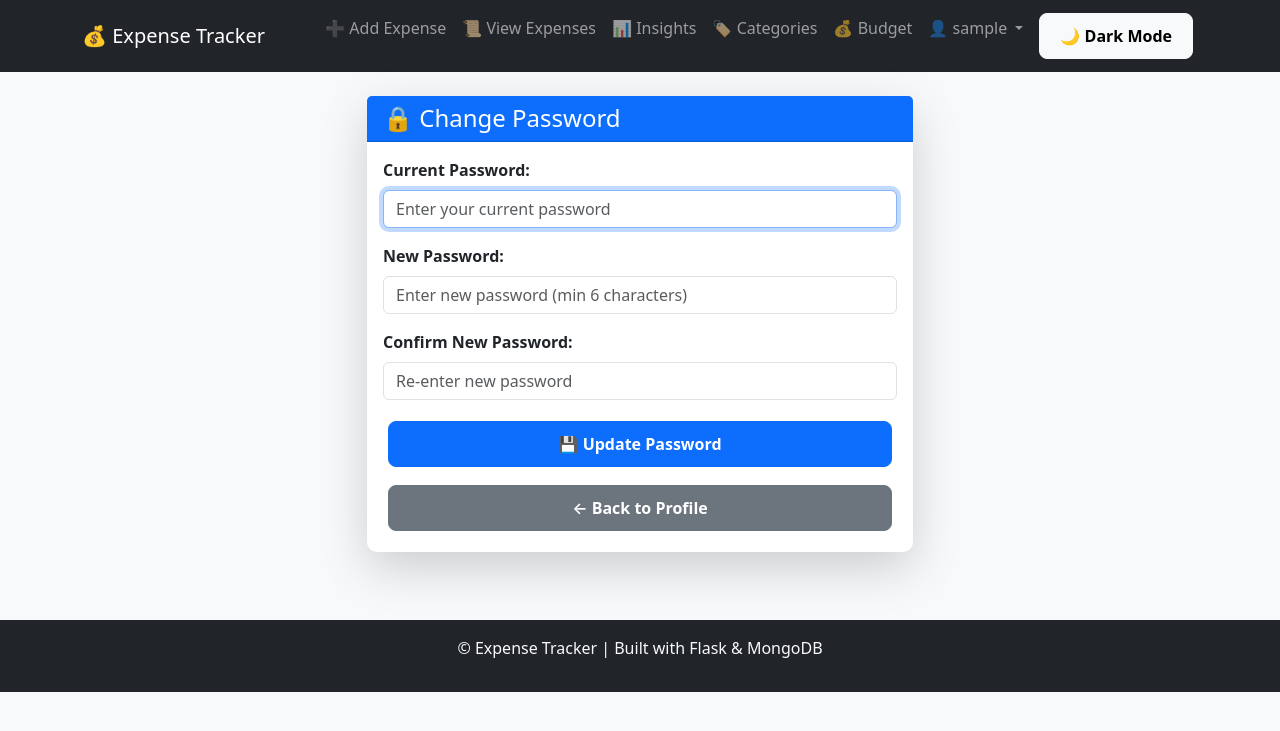
After one commit to vidhitawde98-cyber/expenses-tracker-with-ai-suggestions, a Flask app: page /change-password in a window 1280 px wide. The commit adds this page. Shown: the top 731 px of the page. Run offline with Flask 3, Linux system fonts and the light colour scheme; the visitor is signed in with stand-in values (Sample User, id 1).

Commit message:
Change password

```diff
--- a/app.py
+++ b/app.py
@@ -209,6 +209,52 @@ def profile():
                          total_amount=int(total_amount),
                          total_categories=total_categories,
                          user_data=user_data)
+
+@app.route('/change-password', methods=['GET', 'POST'])
+@login_required
+def change_password():
+    """Change user password"""
+    if request.method == 'POST':
+        old_password = request.form.get('old_password', '')
+        new_password = request.form.get('new_password', '')
+        confirm_password = request.form.get('confirm_password', '')
+
+        # Get user data
+        user_data = users_collection.find_one({'_id': ObjectId(current_user.id)})
+
+        ## Verify old password
+        if not check_password_hash(user_data['password'], old_password):
+           flash('❌ Current password is incorrect!', 'danger')
+           return redirect(url_for('change_password'))
+
+        # Check if new password is same as old password
+        if old_password == new_password:
+           flash('❌ New password must be different from current password!', 'warning')
+           return redirect(url_for('change_password'))
+
+        # Validate new password
+        if len(new_password) < 6:
+            flash('❌ New password must be at least 6 characters!', 'danger')
+            return redirect(url_for('change_password'))
+
+        if new_password != confirm_password:
+            flash('❌ New passwords do not match!', 'danger')
+            return redirect(url_for('change_password'))
+
+        # Update password
+        hashed_password = generate_password_hash(new_password, method='pbkdf2:sha256')
+        users_collection.update_one(
+            {'_id': ObjectId(current_user.id)},
+            {'$set': {'password': hashed_password}}
+        )
+
+        flash('✅ Password changed successfully!', 'success')
+        return redirect(url_for('profile'))
+
+    return render_template('change_password.html')
+
+
+
 
 # MAIN APP ROUTES
 @app.route('/')
--- a/static/style.css
+++ b/static/style.css
@@ -17,7 +17,7 @@ body {
     background-color: #222 !important;
 }
 
-/* Button Styling - Ensure text is ALWAYS visible */
+/* ===== BUTTON STYLING ===== */
 .btn-primary {
     background-color: #0d6efd;
     border-color: #0d6efd;
@@ -45,6 +45,12 @@ body {
 .btn-danger {
     background-color: #dc3545;
     border-color: #dc3545;
+    color: #ffffff !important;
+}
+
+.btn-secondary {
+    background-color: #6c757d;
+    border-color: #6c757d;
     color: #ffffff !important;
 }
 
@@ -84,7 +90,12 @@ body {
     color: #ffffff !important;
 }
 
-/* Better button styling */
+.dark-mode .btn-secondary {
+    background-color: #6c757d !important;
+    border-color: #6c757d !important;
+    color: #ffffff !important;
+}
+
 .btn {
     margin: 5px;
     padding: 10px 20px;
@@ -99,63 +110,76 @@ body {
     box-shadow: 0 4px 8px rgba(0,0,0,0.2);
 }
 
-/* Dark Mode for Bootstrap Components */
+/* ===== DARK MODE COMPONENTS ===== */
 .dark-mode .container,
-.dark-mode .card,
-.dark-mode .table {
+.dark-mode .card {
     background-color: #1e1e1e !important;
     color: #ffffff !important;
 }
 
 .dark-mode .card-body {
     background-color: #1e1e1e !important;
-}
-
-/* Alert boxes in dark mode */
-.dark-mode .alert {
-    border: 1px solid rgba(255, 255, 255, 0.2);
-}
-
-.dark-mode .alert-info {
-    background-color: #1a3a52 !important;
     color: #ffffff !important;
 }
 
-.dark-mode .alert-warning {
-    background-color: #4d3800 !important;
+/* Card headers */
+.card-header {
     color: #ffffff !important;
 }
 
-.dark-mode .alert-success {
-    background-color: #0f3b29 !important;
+.dark-mode .card-header {
+    background-color: #0d6efd !important;
+    color: #ffffff !important;
+    border-bottom: 1px solid #444 !important;
+}
+
+/* ===== TEXT AND HEADINGS ===== */
+.dark-mode h1,
+.dark-mode h2,
+.dark-mode h3,
+.dark-mode h4,
+.dark-mode h5,
+.dark-mode h6 {
     color: #ffffff !important;
 }
 
-/* Links in Dark Mode */
-.dark-mode a {
-    color: #00c8ff !important;
+.dark-mode p,
+.dark-mode small,
+.dark-mode span:not(.badge) {
+    color: #cccccc !important;
 }
 
-.dark-mode a:hover {
-    color: #33d4ff !important;
+.dark-mode label,
+.dark-mode .form-label {
+    color: #ffffff !important;
 }
 
-/* List groups in dark mode */
-.dark-mode .list-group-item {
+/* ===== FORMS ===== */
+.dark-mode .form-select,
+.dark-mode .form-control {
     background-color: #2a2a2a !important;
     color: #ffffff !important;
     border-color: #444 !important;
 }
 
-/* Badges in dark mode */
-.dark-mode .badge {
-    background-color: #0d6efd !important;
+.dark-mode .form-select option {
+    background-color: #2a2a2a !important;
     color: #ffffff !important;
 }
 
-/* Table styling in dark mode */
+.dark-mode .form-control::placeholder {
+    color: #888 !important;
+}
+
+/* ===== TABLES ===== */
+.dark-mode .table {
+    background-color: #1e1e1e !important;
+    color: #ffffff !important;
+}
+
 .dark-mode .table-dark {
     background-color: #1a1a1a !important;
+    color: #ffffff !important;
 }
 
 .dark-mode .table-bordered td,
@@ -163,29 +187,25 @@ body {
     border-color: #444 !important;
 }
 
-/* Card styling */
-.card {
-    border-radius: 10px;
-    margin-bottom: 20px;
-    border: none;
-    box-shadow: 0 2px 4px rgba(0,0,0,0.1);
+.dark-mode thead {
+    background-color: #1a1a1a !important;
+    color: #ffffff !important;
 }
 
-.dark-mode .card {
-    box-shadow: 0 2px 4px rgba(255,255,255,0.1);
+.dark-mode tbody tr {
+    background-color: #1e1e1e !important;
+    color: #ffffff !important;
 }
 
-/* Smooth transitions */
-* {
-    transition: background-color 0.3s ease, color 0.3s ease;
+.dark-mode tbody td {
+    color: #ffffff !important;
 }
 
-/* Footer styling */
-footer {
-    margin-top: auto;
+.dark-mode tbody td strong {
+    color: #ffffff !important;
 }
 
-/* Flash Message Styling */
+/* ===== ALERTS ===== */
 .alert {
     border-radius: 8px;
     font-weight: 500;
@@ -203,7 +223,10 @@ footer {
     }
 }
 
-/* Dark mode flash messages */
+.dark-mode .alert {
+    border: 1px solid rgba(255, 255, 255, 0.2);
+}
+
 .dark-mode .alert-success {
     background-color: #0f5132 !important;
     color: #d1e7dd !important;
@@ -232,61 +255,59 @@ footer {
     filter: invert(1);
 }
 
-/* ===== NEW: DARK MODE TEXT VISIBILITY FIXES ===== */
-
-/* Budget page - ensure all text is visible */
-.dark-mode h5,
-.dark-mode h2,
-.dark-mode h3,
-.dark-mode h4 {
-    color: #ffffff !important;
+/* ===== LINKS ===== */
+.dark-mode a:not(.btn) {
+    color: #00c8ff !important;
 }
 
-.dark-mode small,
-.dark-mode p {
-    color: #cccccc !important;
+.dark-mode a:not(.btn):hover {
+    color: #33d4ff !important;
 }
 
-/* Profile page - make username and email visible */
-.dark-mode .list-group-item .text-muted {
-    color: #aaaaaa !important;
+/* ===== LIST GROUPS ===== */
+.dark-mode .list-group-item {
+    background-color: #2a2a2a !important;
+    color: #ffffff !important;
+    border-color: #444 !important;
 }
 
 .dark-mode .list-group-item strong {
     color: #ffffff !important;
 }
 
-/* Budget overview text */
+.dark-mode .list-group-item .text-muted {
+    color: #aaaaaa !important;
+}
+
+/* ===== BADGES ===== */
 .dark-mode .badge {
     color: #ffffff !important;
 }
 
-/* Form labels in dark mode */
-.dark-mode .form-label {
+/* ===== PROGRESS BARS ===== */
+.dark-mode .progress-bar {
     color: #ffffff !important;
 }
 
-/* Card headers in dark mode - keep them readable */
-.dark-mode .card-header {
-    background-color: #2a2a2a !important;
-    color: #ffffff !important;
-    border-bottom: 1px solid #444 !important;
+/* ===== CARDS ===== */
+.card {
+    border-radius: 10px;
+    margin-bottom: 20px;
+    border: none;
+    box-shadow: 0 2px 4px rgba(0,0,0,0.1);
 }
 
-/* Ensure select dropdowns are readable */
-.dark-mode .form-select,
-.dark-mode .form-control {
-    background-color: #2a2a2a !important;
-    color: #ffffff !important;
-    border-color: #444 !important;
+.dark-mode .card {
+    box-shadow: 0 2px 4px rgba(255,255,255,0.1);
+    border: 1px solid #333 !important;
 }
 
-.dark-mode .form-select option {
-    background-color: #2a2a2a !important;
+/* ===== FOOTER ===== */
+footer {
+    margin-top: auto;
+}
+
+.dark-mode footer {
+    background-color: #222 !important;
     color: #ffffff !important;
 }
-
-/* Progress bar percentage text */
-.dark-mode .progress-bar {
-    color: #ffffff !important;
-}
--- /dev/null
+++ b/templates/change_password.html
@@ -0,0 +1,41 @@
+{% extends 'base.html' %}
+{% block title %}Change Password{% endblock %}
+{% block content %}
+
+<div class="row justify-content-center">
+    <div class="col-md-6">
+        <div class="card shadow-lg">
+            <div class="card-header bg-primary text-white">
+                <h4 class="mb-0">🔒 Change Password</h4>
+            </div>
+            <div class="card-body">
+                <form method="POST">
+                    <div class="mb-3">
+                        <label class="form-label fw-bold">Current Password:</label>
+                        <input type="password" name="old_password" class="form-control"
+                               placeholder="Enter your current password" required autofocus>
+                    </div>
+
+                    <div class="mb-3">
+                        <label class="form-label fw-bold">New Password:</label>
+                        <input type="password" name="new_password" class="form-control"
+                               placeholder="Enter new password (min 6 characters)" required minlength="6">
+                    </div>
+
+                    <div class="mb-3">
+                        <label class="form-label fw-bold">Confirm New Password:</label>
+                        <input type="password" name="confirm_password" class="form-control"
+                               placeholder="Re-enter new password" required>
+                    </div>
+
+                    <div class="d-grid gap-2">
+                        <button type="submit" class="btn btn-primary btn-lg">💾 Update Password</button>
+                        <a href="{{ url_for('profile') }}" class="btn btn-secondary">← Back to Profile</a>
+                    </div>
+                </form>
+            </div>
+        </div>
+    </div>
+</div>
+
+{% endblock %}
--- a/templates/profile.html
+++ b/templates/profile.html
@@ -71,7 +71,7 @@
                             <strong>Password</strong><br>
                             <span class="text-muted">••••••••</span>
                         </div>
-                        <button class="btn btn-sm btn-outline-primary" disabled>Change (Coming Soon)</button>
+                        <a href="{{ url_for('change_password') }}" class="btn btn-sm btn-primary">🔒 Change Password</a>
                     </div>
                 </div>
             </div>
```
